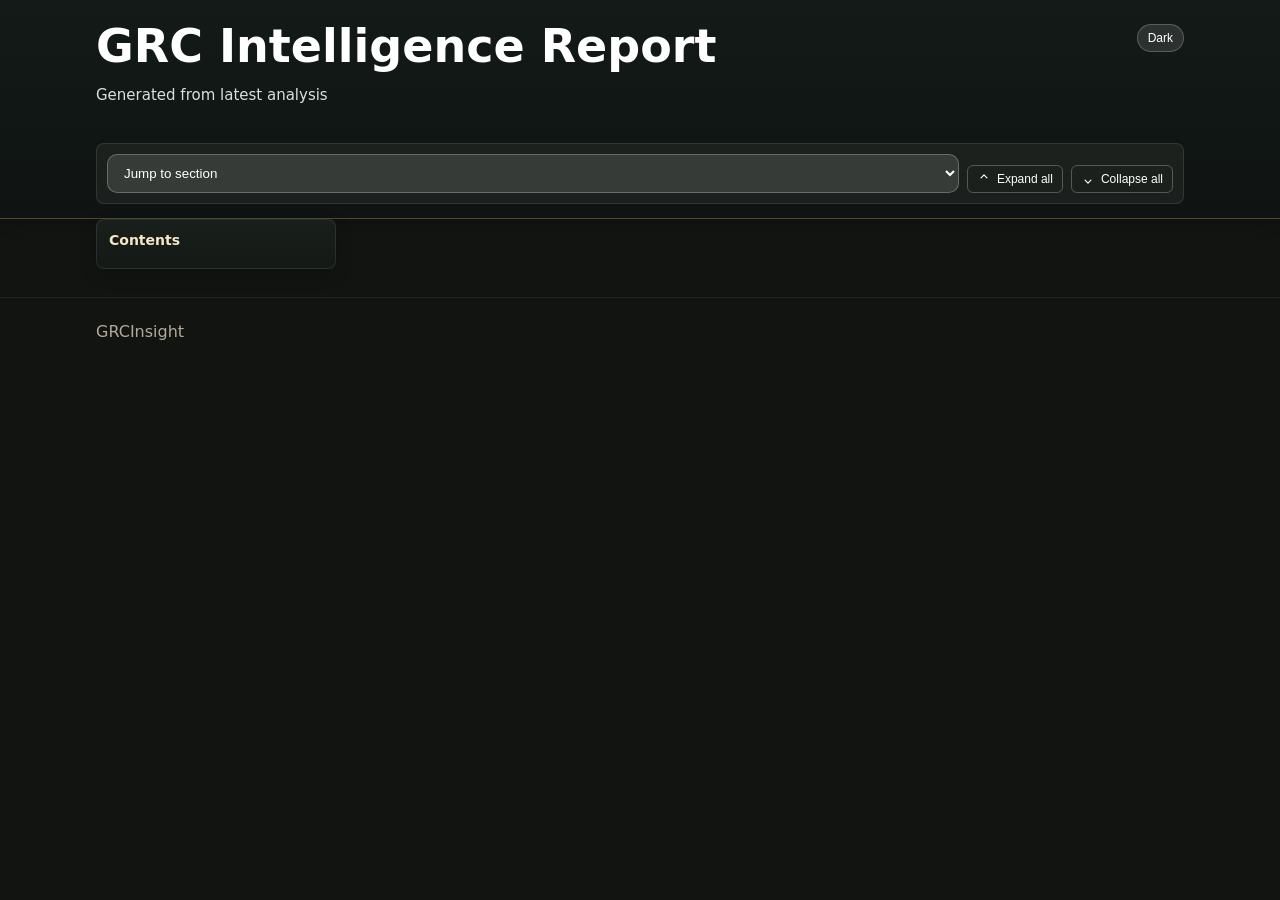
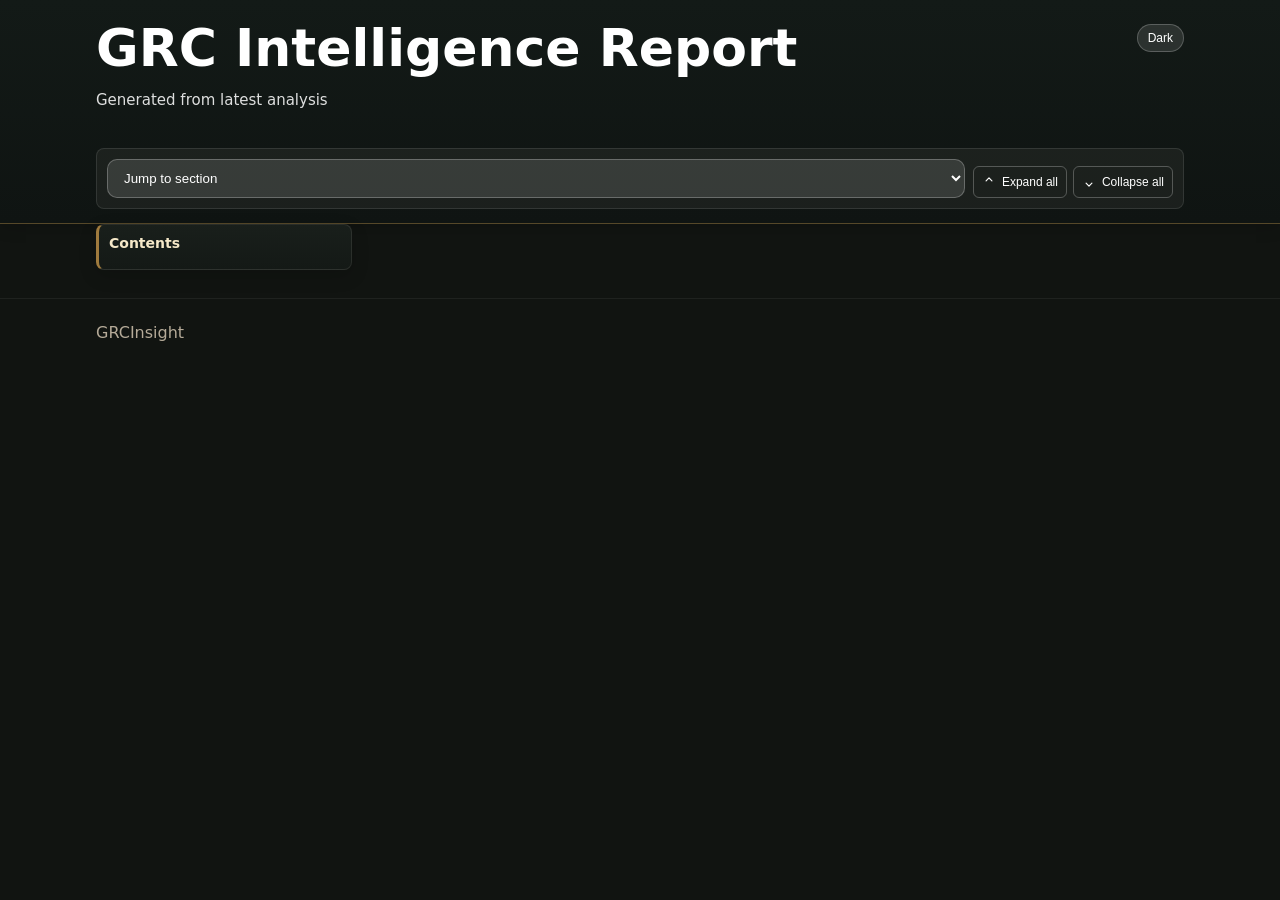

Refine workspace aesthetic alignment

--- a/site/static/style.css
+++ b/site/static/style.css
@@ -13,6 +13,9 @@
   --workspace-density-gap: 8px;
   --mobile-workspace-gap: 8px;
   --section-detail-gap: 10px;
+  --workspace-action-gap: 6px;
+  --workspace-index-width: 256px;
+  --workspace-table-density: 8px;
   --workspace-card-shadow: 0 12px 26px rgba(0,0,0,0.20);
   --workspace-control-surface: rgba(236,231,220,0.055);
   --evidence-ready: rgba(22,163,74,0.20);
@@ -40,6 +43,9 @@ body.light {
   --workspace-density-gap: 8px;
   --mobile-workspace-gap: 8px;
   --section-detail-gap: 10px;
+  --workspace-action-gap: 6px;
+  --workspace-index-width: 256px;
+  --workspace-table-density: 8px;
   --workspace-card-shadow: 0 10px 22px rgba(27,35,43,0.08);
   --workspace-control-surface: rgba(49,81,62,0.045);
   --evidence-ready: rgba(22,163,74,0.12);
@@ -58,6 +64,7 @@ html { scroll-behavior: smooth; }
 body.light .app-header { background: linear-gradient(180deg, #fbfaf7 0%, #eef3ed 100%); color: #1b232b; border-bottom-color: rgba(49,81,62,0.18); box-shadow: 0 2px 16px rgba(27,35,43,0.08); }
 .app-header .container { position: relative; display: grid; grid-template-columns: minmax(0, 1fr) auto; gap: 8px 16px; align-items: start; }
 .app-header .title { max-width: 900px; margin: 0; font-size: 46px; line-height: 0.96; letter-spacing: 0; text-wrap: balance; }
+.app-header .title { max-width: 960px; font-size: 52px; line-height: 0.94; }
 .app-header .subtitle { max-width: 760px; margin: 8px 0 0; opacity: 0.86; grid-column: 1 / -1; font-size: 15px; line-height: 1.55; }
 .current-section { margin-top: 6px; font-size: 13px; opacity: 0.9; }
 
@@ -70,7 +77,9 @@ body.light .theme-toggle .light { display: inline; }
 .controls { display: grid; grid-template-columns: minmax(0, 1fr) auto; gap: var(--workspace-density-gap); margin-top: 14px; align-items: end; grid-column: 1 / -1; padding: 10px; border: 1px solid rgba(255,255,255,0.10); border-radius: 8px; background: var(--workspace-control-surface); }
 body.light .controls { border-color: rgba(49,81,62,0.14); }
 .control-buttons { display: flex; gap: 8px; flex-wrap: wrap; justify-content: flex-end; }
+.control-buttons { gap: var(--workspace-action-gap); align-content: end; }
 .action-btn { border: 1px solid rgba(255,255,255,0.25); background: transparent; color: #fff; border-radius: 6px; padding: 6px 9px; cursor: pointer; font-size: 12px; display: inline-flex; align-items: center; gap: 6px; }
+.action-btn { min-height: 32px; padding: 5px 8px; }
 body.light .action-btn { border-color: rgba(0,0,0,0.15); color: #0b1220; }
 .action-btn:hover { background: rgba(255,255,255,0.08); }
 body.light .action-btn:hover { background: rgba(0,0,0,0.05); }
@@ -109,6 +118,7 @@ body.light .mobile-toc { background: rgba(0,0,0,0.04); color: #0b1220; border-co
 .workspace-overview-card, .archive-card { display: grid; gap: 12px; background: linear-gradient(180deg, var(--panel), var(--panel-2)); border: 1px solid var(--line); border-radius: 8px; padding: 16px 18px; box-shadow: 0 6px 18px rgba(0,0,0,0.18); }
 .workspace-overview-card, .archive-card, .audit-summary-card, .card { border-color: var(--workspace-hairline); box-shadow: var(--workspace-card-shadow); }
 .workspace-overview-card { position: relative; overflow: hidden; padding-left: 24px; }
+.workspace-overview-card { padding: 18px 20px 18px 26px; }
 .workspace-overview-card::before { content: ""; position: absolute; inset: 0 auto 0 0; width: 4px; background: var(--workspace-rail); }
 .workspace-heading-block { display: grid; gap: 8px; border-bottom: 1px solid var(--workspace-hairline); padding-bottom: 12px; }
 .workspace-kicker, .archive-kicker, .archive-entry-kicker { margin: 0; color: var(--muted); font-size: 12px; font-weight: 700; text-transform: uppercase; letter-spacing: 0; }
@@ -183,6 +193,7 @@ body.light .status-quick-filter.active { border-color: rgba(49,81,62,0.55); colo
 .audit-summary-copy { margin: 6px 0 0; color: var(--muted); }
 .audit-metrics { display: grid; grid-template-columns: repeat(6, minmax(0, 1fr)); gap: 8px; }
 .audit-metrics span { min-height: 58px; display: grid; align-content: center; gap: 2px; padding: 10px; border-radius: 8px; border: 1px solid var(--workspace-hairline); background: rgba(255,255,255,0.04); color: var(--muted); font-size: 12px; }
+.audit-metrics span { min-height: 52px; padding: 8px; }
 .audit-metrics strong { color: #f5e8c8; font-size: 20px; }
 .audit-lists { display: grid; grid-template-columns: 1fr 1fr; gap: 12px; }
 .audit-lists > div { border: 1px solid rgba(255,255,255,0.08); border-radius: 8px; padding: 12px; background: rgba(255,255,255,0.035); }
@@ -193,9 +204,11 @@ body.light .status-quick-filter.active { border-color: rgba(49,81,62,0.55); colo
 .coverage-table table { min-width: 620px; margin: 0; border-collapse: separate; border-spacing: 0; }
 .coverage-table caption { text-align: left; padding: 10px 12px; color: #f5e8c8; font-size: 12px; font-weight: 800; text-transform: uppercase; border-bottom: 1px solid var(--line); background: rgba(255,255,255,0.025); }
 .coverage-table th, .coverage-table td { padding: 9px 12px; vertical-align: top; }
+.coverage-table th, .coverage-table td { padding: var(--workspace-table-density) 10px; }
 .coverage-table tbody th { width: 190px; color: #f5e8c8; white-space: normal; }
 .coverage-row { background: rgba(255,255,255,0.018); }
 .coverage-row strong { color: #f5e8c8; }
+.coverage-row strong { display: inline-flex; min-height: 22px; align-items: center; }
 .coverage-row[data-coverage-state="ready"] { background: var(--evidence-ready); }
 .coverage-row[data-coverage-state="gap"] { background: var(--evidence-gap); }
 .coverage-row[data-coverage-state="ready"] strong { color: #86efac; }
@@ -209,6 +222,7 @@ body.light .audit-metrics span, body.light .audit-lists > div { border-color: rg
   .app-header { padding: 20px 0 12px; }
   .app-header .container { grid-template-columns: 1fr; gap: 8px; }
   .app-header .title { font-size: 32px; line-height: 1; }
+  .app-header .title { font-size: 34px; line-height: 0.98; }
   .theme-toggle { grid-column: 1; grid-row: 3; justify-self: start; }
   .controls { padding: 8px; gap: var(--mobile-workspace-gap); }
   .filter-controls { gap: var(--mobile-workspace-gap); }
@@ -226,11 +240,14 @@ body.light .audit-metrics span, body.light .audit-lists > div { border-color: rg
 body.light .empty-results { color: #92400e; background: rgba(245, 158, 11, 0.12); border-color: rgba(245, 158, 11, 0.42); }
 
 .layout { display: grid; grid-template-columns: 240px 1fr; gap: 14px; align-items: start; }
+.layout { grid-template-columns: var(--workspace-index-width) minmax(0, 1fr); }
 @media (max-width: 900px) { .layout { grid-template-columns: 1fr; } .sidebar { position: static; } }
 
 .sidebar { position: sticky; top: 76px; background: linear-gradient(180deg, var(--panel), var(--panel-2)); border: 1px solid var(--line); border-radius: 8px; padding: 12px; max-height: calc(100vh - 92px); overflow: auto; box-shadow: 0 6px 18px rgba(0,0,0,0.16); }
+.sidebar { border-left: 3px solid var(--workspace-rail); padding: 10px; }
 @media (max-width: 1080px) { .layout { grid-template-columns: 1fr; } .sidebar { position: static; max-height: none; } }
 body.light .sidebar { border-color: rgba(0,0,0,0.08); }
+body.light .sidebar { border-left-color: var(--workspace-rail); }
 .sidebar-title { margin: 0 0 8px; font-size: 14px; color: #f5e8c8; }
 body.light .sidebar-title { color: #31513e; }
 .sidebar nav a { display: block; padding: 5px 7px; margin: 1px 0; border-radius: 6px; color: var(--text); text-decoration: none; font-size: 12px; border: 1px solid transparent; }
@@ -382,6 +399,7 @@ body.light .copy-link:hover, body.light .collapse-toggle:hover, body.light .focu
 .topbar { display: none; position: sticky; top: 0; z-index: 5; background: linear-gradient(90deg, var(--panel), var(--panel-2)); border-bottom: 1px solid rgba(255,255,255,0.06); }
 .topbar .topbar-scroll { display: flex; gap: 6px; overflow-x: auto; padding: 8px 0; }
 .topbar .chip { white-space: nowrap; padding: 5px 9px; border-radius: 999px; border: 1px solid rgba(255,255,255,0.12); color: var(--text); text-decoration: none; font-size: 12px; }
+.topbar .chip { min-height: 30px; display: inline-flex; align-items: center; }
 .topbar .chip.active { background: rgba(197, 138, 53, 0.18); border-color: rgba(197, 138, 53, 0.3); }
 @media (max-width: 900px) { .topbar { display: block; } .sidebar { display: none; } }
 @media (max-width: 760px) {
